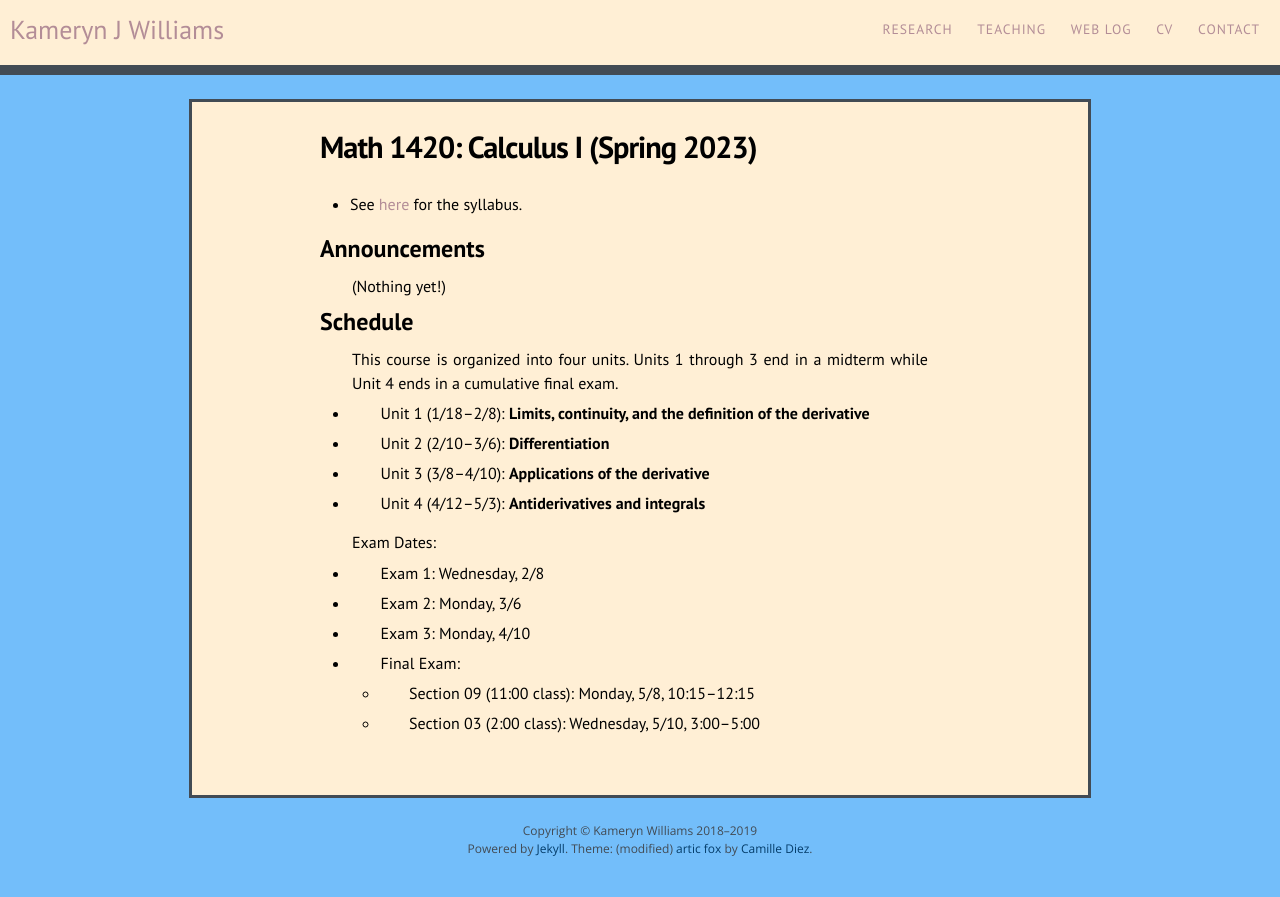
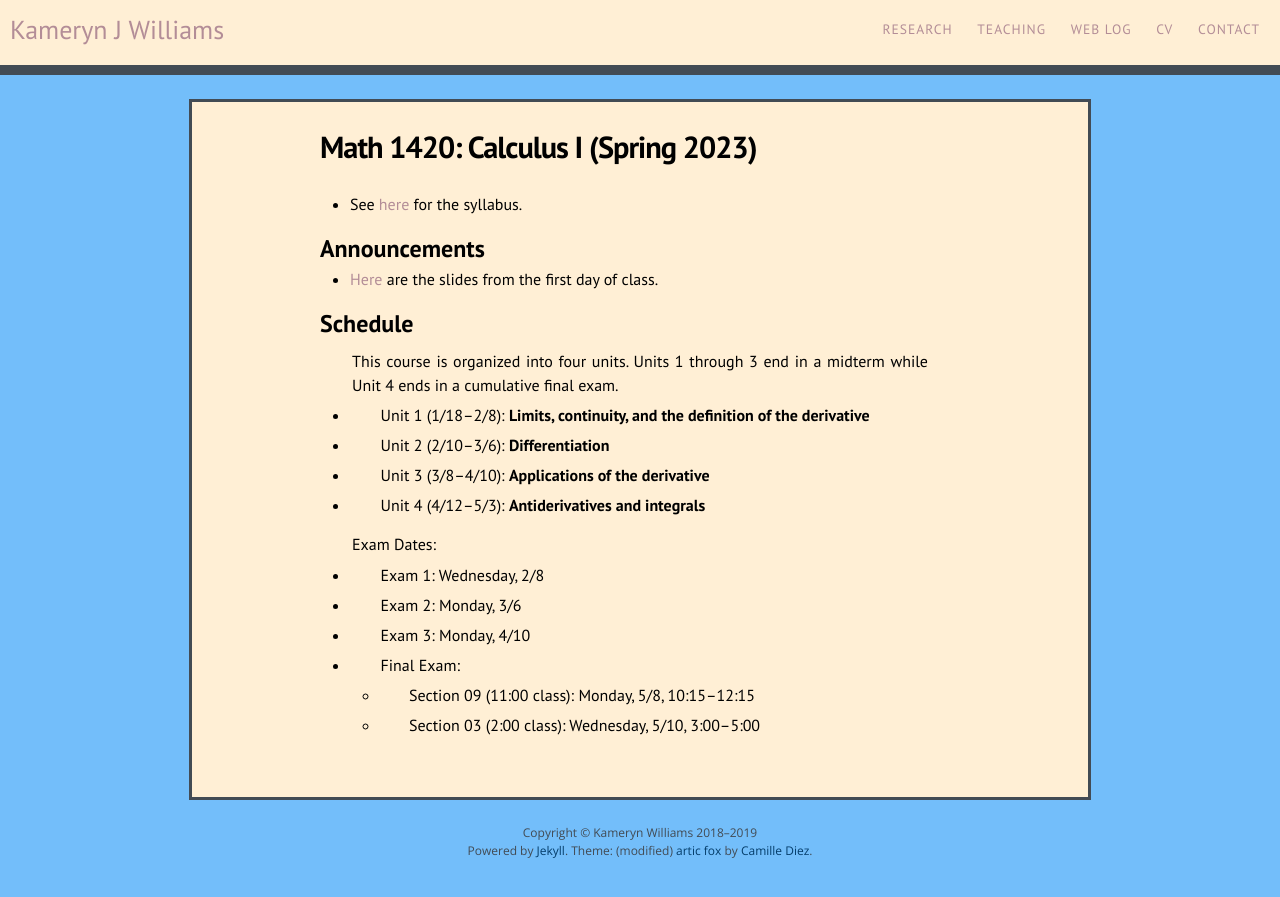
Before and after one commit to kamerynjw/kamerynjw.github.io, a Jekyll site: the page built from teaching/2023/math1420.md, in a window 1280 px wide. Shown: the top 897 px of the page. Built offline with Jekyll 4.4.1, drawn with Linux system fonts in a browser that asks for light colours; nearby versions of some CDN libraries.

Commit message:
new slidse here

```diff
--- a/teaching/2023/math1420.md
+++ b/teaching/2023/math1420.md
@@ -10,7 +10,7 @@ permalink: /teaching/2023/math1420/
 Announcements
 -------------
 
-(Nothing yet!)
+* [Here]({{ page.url }}day1.pdf) are the slides from the first day of class.
 
 Schedule
 --------
```
Also changed, not shown: 1 other file.
